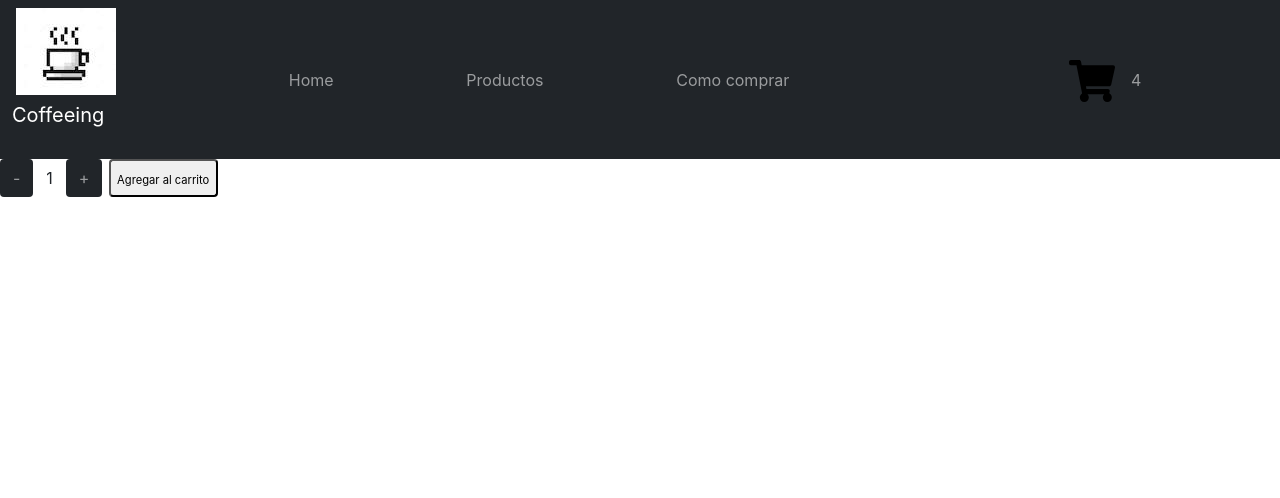
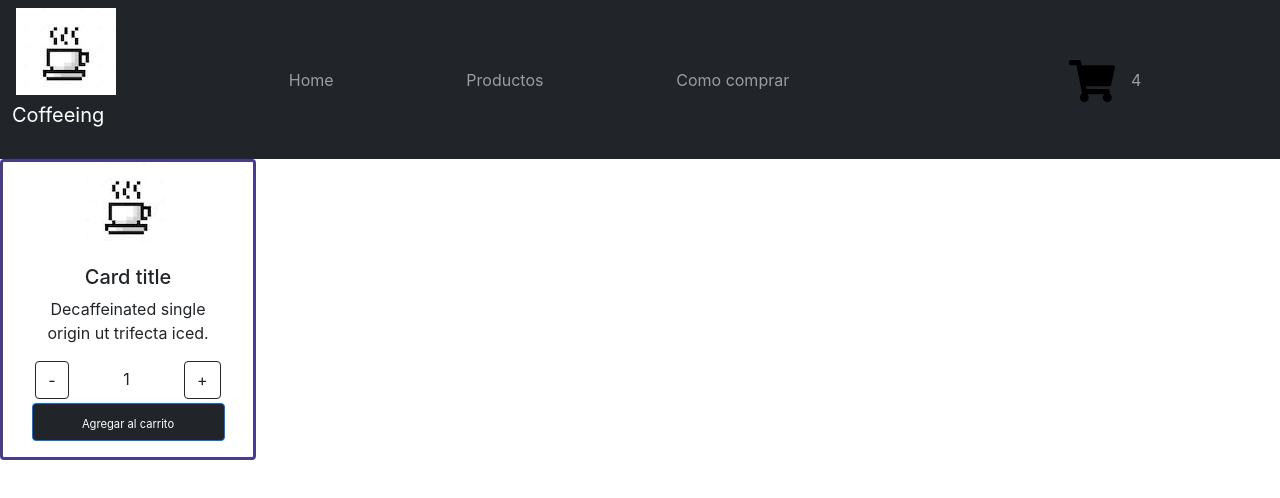
Before and after one commit to Niniatura/marcos-coffee-ecommerce, a React (Create React App) app: page / in a window 1280 px wide. Shown: the top 498 px of the page. Built offline with nearby package versions, Linux system fonts and the light colour scheme.

Commit message:
card with style

```diff
--- /dev/null
+++ b/src/components/Item/item.css
@@ -0,0 +1,14 @@
+.card{
+    border: darkslateblue solid;
+    width: 20%;
+    display: flex;
+    align-items: center;
+}
+.card-body{
+    width: 90%;
+}
+.card-text p{
+    font-weight: 300;
+    width: 100%;
+    margin:0% 1% 1% 1%;
+}
--- /dev/null
+++ b/src/components/Item/item.js
@@ -0,0 +1,18 @@
+import logo from '../images/brand_logo.jpeg';
+import "../Item/item.css";
+import "../itemCount/ItemCount.css"
+import {ItemCount} from "../itemCount/ItemCount.js";
+
+export const Item =() =>{
+    return(
+        <div className="card">
+            <img src={logo} className="brand-logo" alt="logo" />
+            <div className="card-body">
+                <h5>Card title</h5>
+                <p className="card-text">Decaffeinated single origin ut trifecta iced.</p>
+                <ItemCount />
+            </div>
+        </div>
+    )
+}
+export default Item;
--- a/src/components/itemCount/ItemCount.css
+++ b/src/components/itemCount/ItemCount.css
@@ -1,8 +1,7 @@
 .contador{
     display: flex;
     justify-content: space-between;
-    width: 17%;
-    border: rgb(105, 102, 102);
+    margin: 2%;
 
 
 }
@@ -17,8 +16,8 @@
 }
 
 .addButton{
-    width: 50%;
     border-radius: 0.25rem;
+    width: 100%;
 
 }
 .add{
--- a/src/components/itemCount/ItemCount.js
+++ b/src/components/itemCount/ItemCount.js
@@ -25,11 +25,13 @@ export const ItemCount = ({ stock, initial }) => {
     }
 
     return (
+      <div>
         <div className="contador">
-            <button className="btn bg-dark boton" onClick ={onDecrese}>-</button>
+            <button className="btn btn-outline-dark" onClick ={onDecrese}>-</button>
             <p className="items">{counter}</p>
-            <button className="btn bg-dark boton" onClick ={onIncrement}>+</button>
-            <button className="addButton" onClick ={onAdd}><span className="add">Agregar al carrito</span></button>
+            <button className="btn btn-outline-dark" onClick ={onIncrement}>+</button>
+        </div>
+            <button className="addButton btn bg-dark btn-primary" onClick ={onAdd}><span className="add">Agregar al carrito</span></button>
         </div>
     )
 }
--- a/src/components/itemList/ItemList.js
+++ b/src/components/itemList/ItemList.js
@@ -1,10 +1,10 @@
-import {ItemCount} from "../itemCount/ItemCount.js";
+import {Item} from "../Item/item.js";
 
 export const ItemList= () =>{
 
     return(
 
-            <ItemCount stock='5' initial='1' />
+            <Item />
         )
 }
 
```
